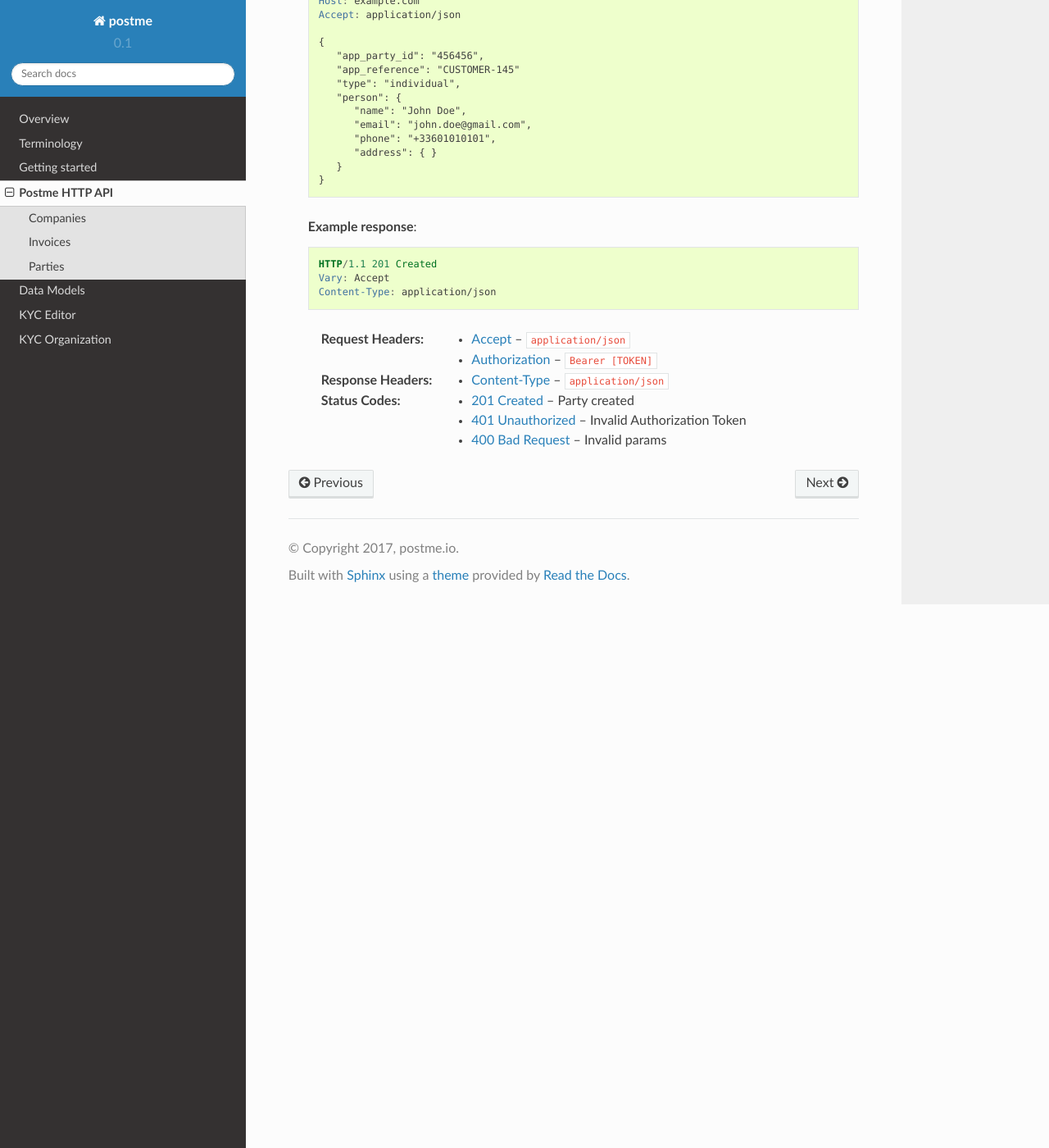
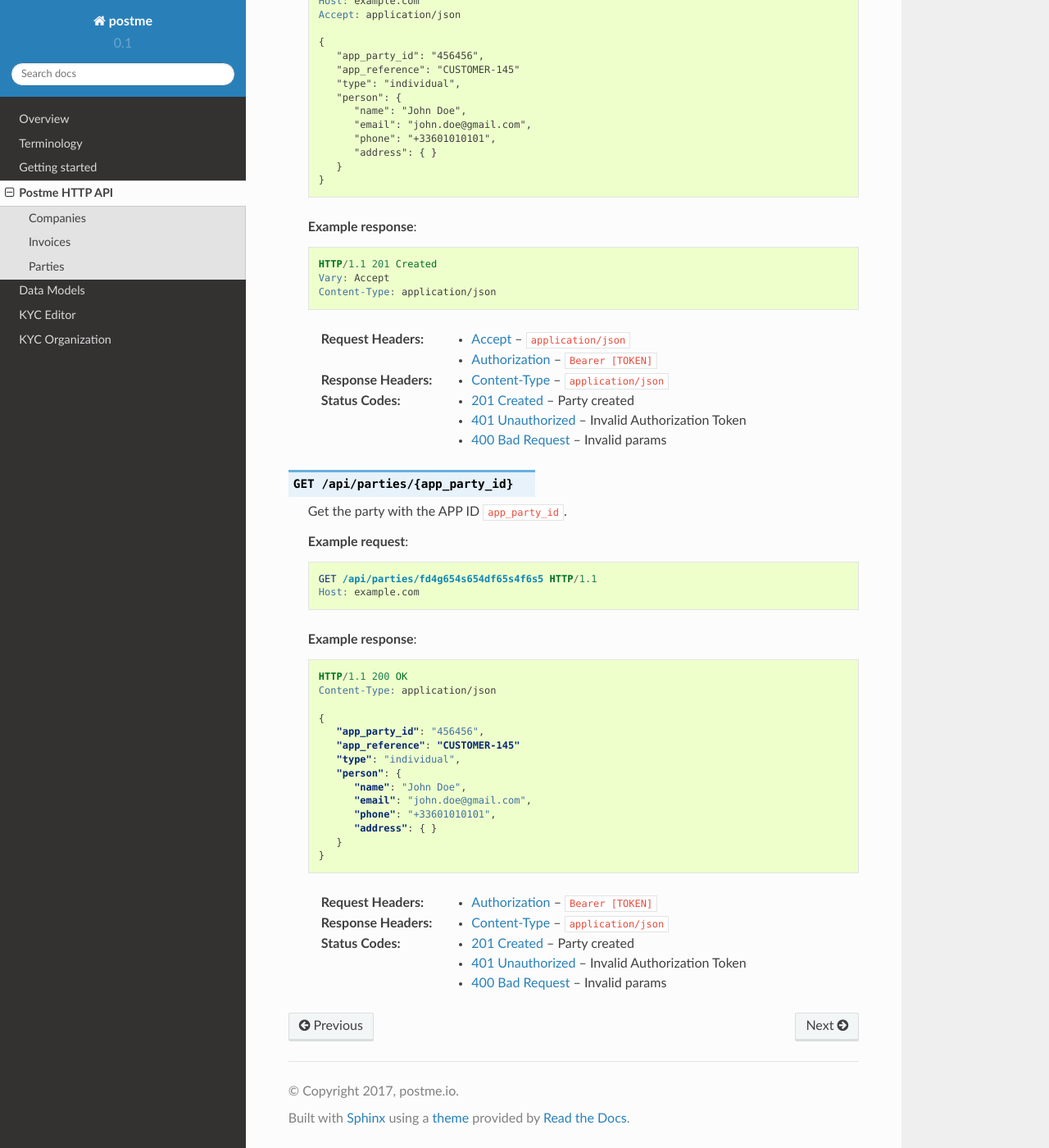
Before and after one commit to birdydigital/postme-docs, a Sphinx documentation site: the page built from docs/postme-http-api.rst, in a window 1280 px wide and 1400 px high, scrolled down 1806 px. Shown: the whole window at 82% size. Built offline with Sphinx 7.4.7 and the Read the Docs theme 2.0.0, drawn with Linux system fonts in a browser that asks for light colours; pages that are not in the unit, such as notebooks, are missing from menus.

Commit message:
update parties API

```diff
--- a/docs/postme-http-api.rst
+++ b/docs/postme-http-api.rst
@@ -124,3 +124,39 @@ Parties
    :statuscode 201: Party created
    :statuscode 401: Invalid Authorization Token
    :statuscode 400: Invalid params
+
+.. http:get:: /api/parties/{app_party_id}
+
+   Get the party with the APP ID ``app_party_id``.
+
+   **Example request**:
+
+   .. sourcecode:: http
+
+      GET /api/parties/fd4g654s654df65s4f6s5 HTTP/1.1
+      Host: example.com
+
+   **Example response**:
+
+   .. sourcecode:: http
+
+      HTTP/1.1 200 OK
+      Content-Type: application/json
+
+      {
+         "app_party_id": "456456",
+         "app_reference": "CUSTOMER-145"
+         "type": "individual",
+         "person": {
+            "name": "John Doe",
+            "email": "john.doe@gmail.com",
+            "phone": "+33601010101",
+            "address": { }
+         }
+      }
+
+   :reqheader Authorization: ``Bearer [TOKEN]``
+   :resheader Content-Type: ``application/json``
+   :statuscode 201: Party created
+   :statuscode 401: Invalid Authorization Token
+   :statuscode 400: Invalid params
```
